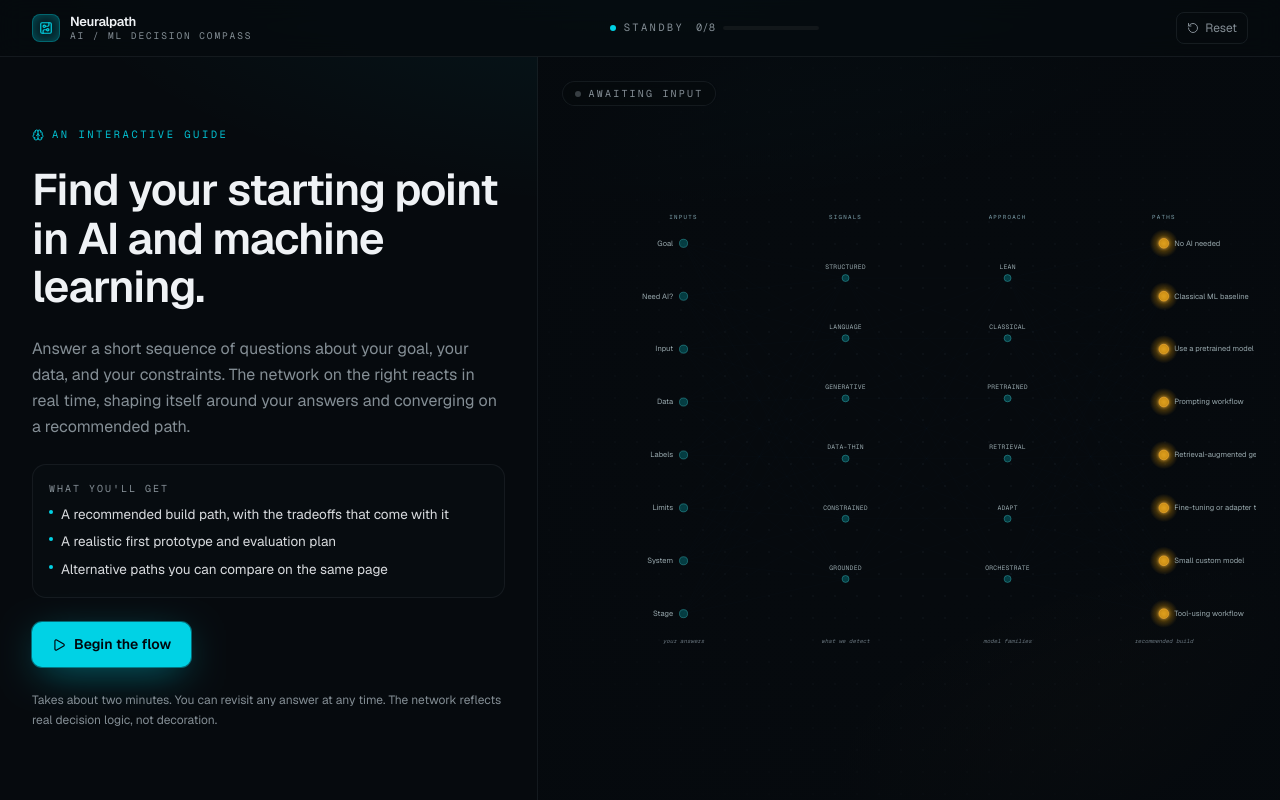
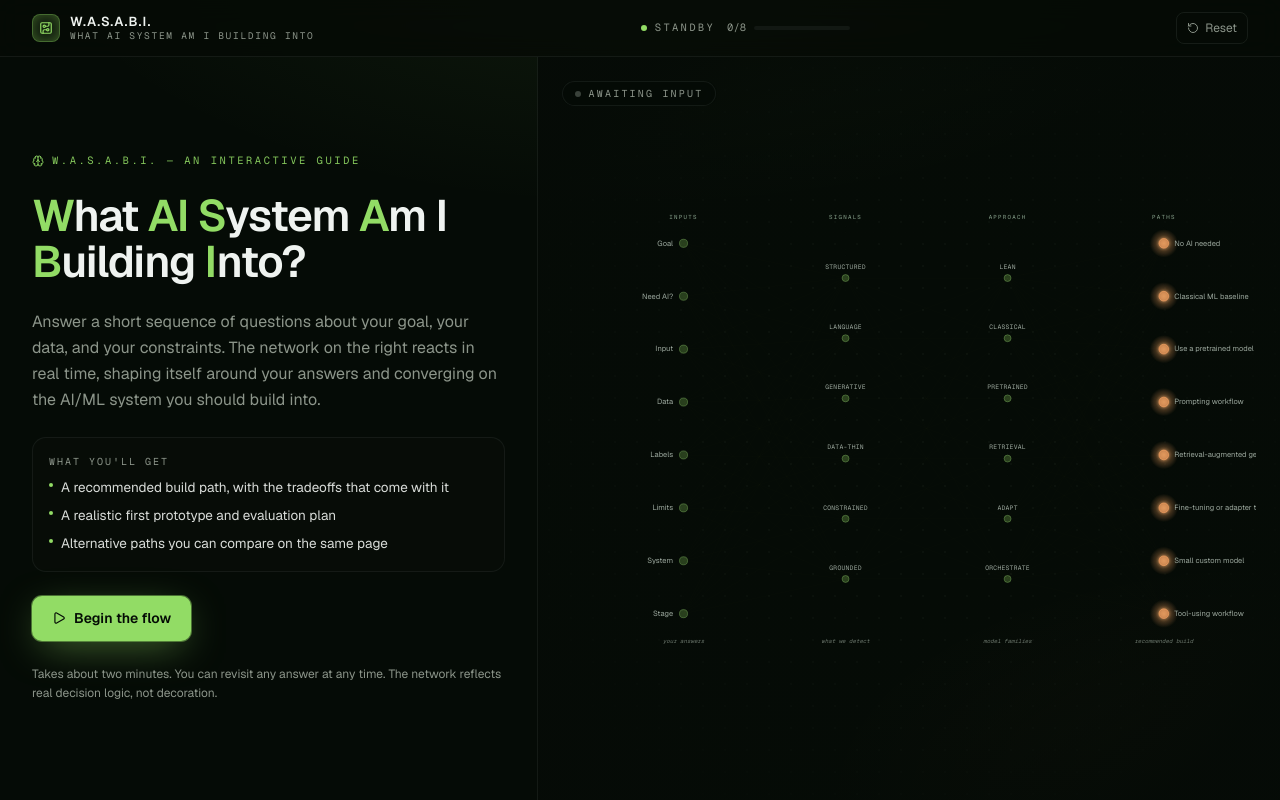
Before and after one commit to Faraday-dot-py/WASABI, a Next.js app: page / in a window 1280 px wide. Built offline with nearby package versions, Linux system fonts and the light colour scheme.

Commit message:
rebrand app to WASABI with new color palette and documentation update
Co-authored-by: Adam Webb <59402575+Faraday-dot-py@users.noreply.github.com>

```diff
--- a/app/globals.css
+++ b/app/globals.css
@@ -4,39 +4,39 @@
 @custom-variant dark (&:is(.dark *));
 
 /*
- * Palette: 5 colors total
- *   - background   (near-black navy)
- *   - foreground   (near-white)
- *   - muted        (dark gray)
- *   - primary      (electric cyan — "signals")
- *   - accent amber (handled via literal oklch for output glow)
+ * W.A.S.A.B.I. palette — 5 colors total
+ *   - background   (nori-black, green-tinted near-black)
+ *   - foreground   (rice-white near-white)
+ *   - muted        (dark board gray)
+ *   - primary      (wasabi green — "signals")
+ *   - accent       (pickled-ginger warm — "converging path")
  */
 
 :root {
-  --background: oklch(0.14 0.012 245);
-  --foreground: oklch(0.96 0.005 240);
-  --card: oklch(0.17 0.012 245);
-  --card-foreground: oklch(0.96 0.005 240);
-  --popover: oklch(0.17 0.012 245);
-  --popover-foreground: oklch(0.96 0.005 240);
-  --primary: oklch(0.78 0.15 205);
-  --primary-foreground: oklch(0.12 0.02 240);
-  --secondary: oklch(0.22 0.01 245);
-  --secondary-foreground: oklch(0.96 0.005 240);
-  --muted: oklch(0.2 0.01 245);
-  --muted-foreground: oklch(0.64 0.015 240);
-  --accent: oklch(0.82 0.15 75);
-  --accent-foreground: oklch(0.14 0.012 245);
+  --background: oklch(0.14 0.015 150);
+  --foreground: oklch(0.96 0.006 150);
+  --card: oklch(0.17 0.014 150);
+  --card-foreground: oklch(0.96 0.006 150);
+  --popover: oklch(0.17 0.014 150);
+  --popover-foreground: oklch(0.96 0.006 150);
+  --primary: oklch(0.82 0.17 135);
+  --primary-foreground: oklch(0.14 0.02 150);
+  --secondary: oklch(0.22 0.012 150);
+  --secondary-foreground: oklch(0.96 0.006 150);
+  --muted: oklch(0.2 0.012 150);
+  --muted-foreground: oklch(0.66 0.02 140);
+  --accent: oklch(0.82 0.14 55);
+  --accent-foreground: oklch(0.14 0.015 150);
   --destructive: oklch(0.65 0.22 22);
-  --destructive-foreground: oklch(0.98 0.005 240);
-  --border: oklch(0.26 0.012 245);
-  --input: oklch(0.22 0.012 245);
-  --ring: oklch(0.78 0.15 205);
-  --chart-1: oklch(0.78 0.15 205);
-  --chart-2: oklch(0.82 0.15 75);
-  --chart-3: oklch(0.62 0.1 220);
-  --chart-4: oklch(0.72 0.12 90);
-  --chart-5: oklch(0.55 0.08 245);
+  --destructive-foreground: oklch(0.98 0.005 150);
+  --border: oklch(0.26 0.014 150);
+  --input: oklch(0.22 0.014 150);
+  --ring: oklch(0.82 0.17 135);
+  --chart-1: oklch(0.82 0.17 135);
+  --chart-2: oklch(0.82 0.14 55);
+  --chart-3: oklch(0.62 0.12 145);
+  --chart-4: oklch(0.72 0.12 70);
+  --chart-5: oklch(0.55 0.08 150);
   --radius: 0.625rem;
 }
 
@@ -85,22 +85,22 @@
     background-image:
       radial-gradient(
         ellipse 80% 60% at 50% -10%,
-        oklch(0.78 0.15 205 / 0.08),
+        oklch(0.82 0.17 135 / 0.08),
         transparent 60%
       ),
       radial-gradient(
         ellipse 60% 50% at 100% 100%,
-        oklch(0.82 0.15 75 / 0.05),
+        oklch(0.82 0.14 55 / 0.05),
         transparent 60%
       );
     background-attachment: fixed;
   }
 }
 
-/* Ambient starfield-like dots for the network backdrop */
+/* Ambient dot grid for the network backdrop */
 .bg-grid {
   background-image:
-    radial-gradient(oklch(0.35 0.02 245 / 0.35) 1px, transparent 1px);
+    radial-gradient(oklch(0.35 0.025 150 / 0.35) 1px, transparent 1px);
   background-size: 22px 22px;
   background-position: 0 0;
 }
--- a/app/layout.tsx
+++ b/app/layout.tsx
@@ -13,9 +13,9 @@ const geistMono = Geist_Mono({
 })
 
 export const metadata: Metadata = {
-  title: "Neuralpath — find your AI/ML starting point",
+  title: "WASABI — What AI System Am I Building Into",
   description:
-    "An interactive guide for professors and students. Feed your inputs into a live neural network and discover the right way to begin with AI and ML.",
+    "An interactive guide for professors and students. Answer a short sequence of questions and let a live neural network converge on the AI/ML system you should build into.",
   generator: "v0.app",
   icons: {
     icon: [
@@ -28,7 +28,7 @@ export const metadata: Metadata = {
 }
 
 export const viewport: Viewport = {
-  themeColor: "#0a0e14",
+  themeColor: "#0b100c",
   colorScheme: "dark",
   width: "device-width",
   initialScale: 1,
--- a/app/page.tsx
+++ b/app/page.tsx
@@ -138,7 +138,7 @@ export default function Page() {
         {/* RIGHT: neural network */}
         <section className="relative order-1 flex h-[56vh] w-full flex-1 lg:order-2 lg:h-auto lg:min-h-[calc(100dvh-57px)]">
           <div className="pointer-events-none absolute inset-0 bg-grid opacity-40" />
-          <div className="pointer-events-none absolute inset-0 bg-[radial-gradient(ellipse_at_center,transparent_30%,oklch(0.14_0.012_245)_85%)]" />
+          <div className="pointer-events-none absolute inset-0 bg-[radial-gradient(ellipse_at_center,transparent_30%,oklch(0.14_0.015_150)_85%)]" />
           <NetworkLegend
             hasSignal={hasSignal}
             primaryName={canShowPrimary ? pathName(recommendation.primary) : undefined}
@@ -176,13 +176,15 @@ function TopBar({
   return (
     <header className="relative z-10 flex items-center justify-between gap-3 border-b border-border/60 bg-background/80 px-5 py-3 backdrop-blur-md md:px-8">
       <div className="flex items-center gap-2.5">
-        <div className="flex h-7 w-7 items-center justify-center rounded-md border border-primary/40 bg-primary/10 shadow-[inset_0_0_12px_oklch(0.78_0.15_205_/_0.3)]">
+        <div className="flex h-7 w-7 items-center justify-center rounded-md border border-primary/40 bg-primary/10 shadow-[inset_0_0_12px_oklch(0.82_0.17_135_/_0.3)]">
           <CircuitBoard className="h-3.5 w-3.5 text-primary" />
         </div>
         <div className="flex flex-col leading-tight">
-          <span className="text-[13px] font-semibold tracking-tight">Neuralpath</span>
-          <span className="font-mono text-[9.5px] uppercase tracking-[0.2em] text-muted-foreground">
-            AI / ML decision compass
+          <span className="text-[13px] font-semibold tracking-[0.08em]">
+            W.A.S.A.B.I.
+          </span>
+          <span className="font-mono text-[9.5px] uppercase tracking-[0.18em] text-muted-foreground">
+            what AI system am I building into
           </span>
         </div>
       </div>
@@ -229,15 +231,21 @@ function IntroPanel({ onBegin }: { onBegin: () => void }) {
     <div className="flex h-full flex-col justify-center gap-6 animate-in fade-in slide-in-from-bottom-3 duration-700">
       <div className="flex items-center gap-2 font-mono text-[10.5px] uppercase tracking-[0.24em] text-primary/90">
         <Brain className="h-3 w-3" />
-        an interactive guide
+        w.a.s.a.b.i. — an interactive guide
       </div>
-      <h1 className="text-pretty text-[34px] font-semibold leading-[1.1] tracking-tight text-foreground md:text-[44px]">
-        Find your starting point in AI and machine learning.
+      <h1 className="text-pretty text-[34px] font-semibold leading-[1.05] tracking-tight text-foreground md:text-[44px]">
+        <span className="text-primary">W</span>hat{" "}
+        <span className="text-primary">AI</span>{" "}
+        <span className="text-primary">S</span>ystem{" "}
+        <span className="text-primary">A</span>m I{" "}
+        <span className="text-primary">B</span>uilding{" "}
+        <span className="text-primary">I</span>nto?
       </h1>
       <p className="text-pretty text-[15px] leading-relaxed text-muted-foreground md:text-[16px]">
         Answer a short sequence of questions about your goal, your data, and
         your constraints. The network on the right reacts in real time, shaping
-        itself around your answers and converging on a recommended path.
+        itself around your answers and converging on the AI/ML system you
+        should build into.
       </p>
 
       <div className="flex flex-col gap-2 rounded-xl border border-border/60 bg-card/40 p-4">
@@ -263,7 +271,7 @@ function IntroPanel({ onBegin }: { onBegin: () => void }) {
       <div>
         <button
           onClick={onBegin}
-          className="group inline-flex items-center gap-2 rounded-lg bg-primary px-5 py-3 text-[14px] font-semibold text-primary-foreground transition-all hover:brightness-110 shadow-[0_0_0_1px_oklch(0.78_0.15_205_/_0.45),_0_10px_40px_-10px_oklch(0.78_0.15_205_/_0.6)]"
+          className="group inline-flex items-center gap-2 rounded-lg bg-primary px-5 py-3 text-[14px] font-semibold text-primary-foreground transition-all hover:brightness-110 shadow-[0_0_0_1px_oklch(0.82_0.17_135_/_0.45),_0_10px_40px_-10px_oklch(0.82_0.17_135_/_0.6)]"
         >
           <Play className="h-3.5 w-3.5 transition-transform group-hover:translate-x-0.5" />
           Begin the flow
@@ -300,8 +308,8 @@ function NetworkLegend({
         {hasSignal ? "propagating signal" : "awaiting input"}
       </div>
       {primaryName && (
-        <div className="flex items-center gap-2 rounded-full border border-amber-400/30 bg-amber-400/5 px-3 py-1 font-mono text-[10px] uppercase tracking-[0.22em] text-amber-200/90 backdrop-blur-md">
-          <span className="h-1.5 w-1.5 rounded-full bg-amber-400" />
+        <div className="flex items-center gap-2 rounded-full border border-accent/30 bg-accent/5 px-3 py-1 font-mono text-[10px] uppercase tracking-[0.22em] text-accent/90 backdrop-blur-md">
+          <span className="h-1.5 w-1.5 rounded-full bg-accent" />
           converging: {primaryName}
         </div>
       )}
--- a/components/neural-network.tsx
+++ b/components/neural-network.tsx
@@ -136,22 +136,22 @@ export function NeuralNetwork({
       >
         <defs>
           <radialGradient id="node-glow" cx="50%" cy="50%" r="50%">
-            <stop offset="0%" stopColor="oklch(0.92 0.18 200)" stopOpacity="0.9" />
-            <stop offset="60%" stopColor="oklch(0.75 0.18 200)" stopOpacity="0.3" />
-            <stop offset="100%" stopColor="oklch(0.75 0.18 200)" stopOpacity="0" />
+            <stop offset="0%" stopColor="oklch(0.92 0.18 135)" stopOpacity="0.9" />
+            <stop offset="60%" stopColor="oklch(0.75 0.18 135)" stopOpacity="0.3" />
+            <stop offset="100%" stopColor="oklch(0.75 0.18 135)" stopOpacity="0" />
           </radialGradient>
           <radialGradient id="node-glow-output" cx="50%" cy="50%" r="50%">
-            <stop offset="0%" stopColor="oklch(0.92 0.17 75)" stopOpacity="0.95" />
-            <stop offset="60%" stopColor="oklch(0.8 0.17 75)" stopOpacity="0.35" />
-            <stop offset="100%" stopColor="oklch(0.8 0.17 75)" stopOpacity="0" />
+            <stop offset="0%" stopColor="oklch(0.92 0.15 55)" stopOpacity="0.95" />
+            <stop offset="60%" stopColor="oklch(0.82 0.14 55)" stopOpacity="0.35" />
+            <stop offset="100%" stopColor="oklch(0.82 0.14 55)" stopOpacity="0" />
           </radialGradient>
           <linearGradient id="edge-base" x1="0" y1="0" x2="1" y2="0">
-            <stop offset="0%" stopColor="oklch(0.55 0.1 200)" stopOpacity="0.25" />
-            <stop offset="100%" stopColor="oklch(0.55 0.1 200)" stopOpacity="0.25" />
+            <stop offset="0%" stopColor="oklch(0.55 0.1 140)" stopOpacity="0.25" />
+            <stop offset="100%" stopColor="oklch(0.55 0.1 140)" stopOpacity="0.25" />
           </linearGradient>
           <linearGradient id="edge-active" x1="0" y1="0" x2="1" y2="0">
-            <stop offset="0%" stopColor="oklch(0.85 0.15 200)" stopOpacity="0.9" />
-            <stop offset="100%" stopColor="oklch(0.88 0.16 75)" stopOpacity="0.9" />
+            <stop offset="0%" stopColor="oklch(0.85 0.17 135)" stopOpacity="0.9" />
+            <stop offset="100%" stopColor="oklch(0.88 0.14 55)" stopOpacity="0.9" />
           </linearGradient>
           <filter id="soft-glow" x="-50%" y="-50%" width="200%" height="200%">
             <feGaussianBlur stdDeviation="3" result="blur" />
@@ -170,7 +170,7 @@ export function NeuralNetwork({
             x2={LAYER_X[k]}
             y1={30}
             y2={VIEW_H - 30}
-            stroke="oklch(0.3 0.02 240)"
+            stroke="oklch(0.3 0.02 150)"
             strokeOpacity="0.15"
             strokeWidth="1"
             strokeDasharray="2 8"
@@ -186,7 +186,7 @@ export function NeuralNetwork({
               y1={e.from.y}
               x2={e.to.x}
               y2={e.to.y}
-              stroke="oklch(0.55 0.08 220)"
+              stroke="oklch(0.55 0.08 140)"
               strokeOpacity={0.06 + e.strength * 0.08}
               strokeWidth={0.6}
             />
@@ -307,10 +307,10 @@ function NetworkNode({
 
   const glow = isOutput ? "url(#node-glow-output)" : "url(#node-glow)"
   const strokeColor = isOutput
-    ? "oklch(0.88 0.17 75)"
+        ? "oklch(0.88 0.15 55)"
     : node.highlighted
-      ? "oklch(0.95 0.05 200)"
-      : "oklch(0.8 0.12 200)"
+        ? "oklch(0.95 0.05 135)"
+        : "oklch(0.8 0.14 135)"
 
   const labelX =
     node.layer === "input"
@@ -344,7 +344,7 @@ function NetworkNode({
           cy={node.y}
           r={r + 10}
           fill="none"
-          stroke="oklch(0.92 0.17 75)"
+          stroke="oklch(0.92 0.15 55)"
           strokeOpacity="0.7"
           strokeWidth={1.2}
         />
@@ -355,7 +355,7 @@ function NetworkNode({
           cy={node.y}
           r={r + 6}
           fill="none"
-          stroke="oklch(0.85 0.1 75)"
+          stroke="oklch(0.85 0.1 55)"
           strokeOpacity="0.35"
           strokeWidth={1}
           strokeDasharray="2 3"
@@ -369,8 +369,8 @@ function NetworkNode({
         r={r}
         fill={
           isOutput
-            ? `oklch(0.82 0.17 75 / ${fillOpacity})`
-            : `oklch(0.78 0.15 200 / ${fillOpacity})`
+        ? `oklch(0.82 0.14 55 / ${fillOpacity})`
+        : `oklch(0.82 0.17 135 / ${fillOpacity})`
         }
         stroke={strokeColor}
         strokeOpacity={0.6 + a * 0.4}
@@ -389,10 +389,10 @@ function NetworkNode({
           textAnchor={anchor}
           fill={
             isPrimary
-              ? "oklch(0.95 0.08 75)"
+              ? "oklch(0.95 0.08 55)"
               : node.highlighted
-                ? "oklch(0.95 0.03 200)"
-                : "oklch(0.72 0.02 220)"
+        ? "oklch(0.95 0.03 135)"
+        : "oklch(0.72 0.02 150)"
           }
           fontSize={node.layer === "input" || node.layer === "output" ? 13 : 11}
           fontWeight={isPrimary || node.highlighted ? 600 : 400}
@@ -428,7 +428,7 @@ function LayerCaption({
         x={x}
         y={18}
         textAnchor="middle"
-        fill="oklch(0.68 0.04 220)"
+        fill="oklch(0.68 0.04 150)"
         fontSize="10"
         letterSpacing="0.22em"
       >
@@ -438,7 +438,7 @@ function LayerCaption({
         x={x}
         y={VIEW_H - 10}
         textAnchor="middle"
-        fill="oklch(0.55 0.02 240)"
+        fill="oklch(0.55 0.02 150)"
         fontSize="10"
         fontStyle="italic"
       >
```
Also changed, not shown: components/recommendation-view.tsx (+8 -8 lines), 2 other files (tests, documents, lock files or other folders).
